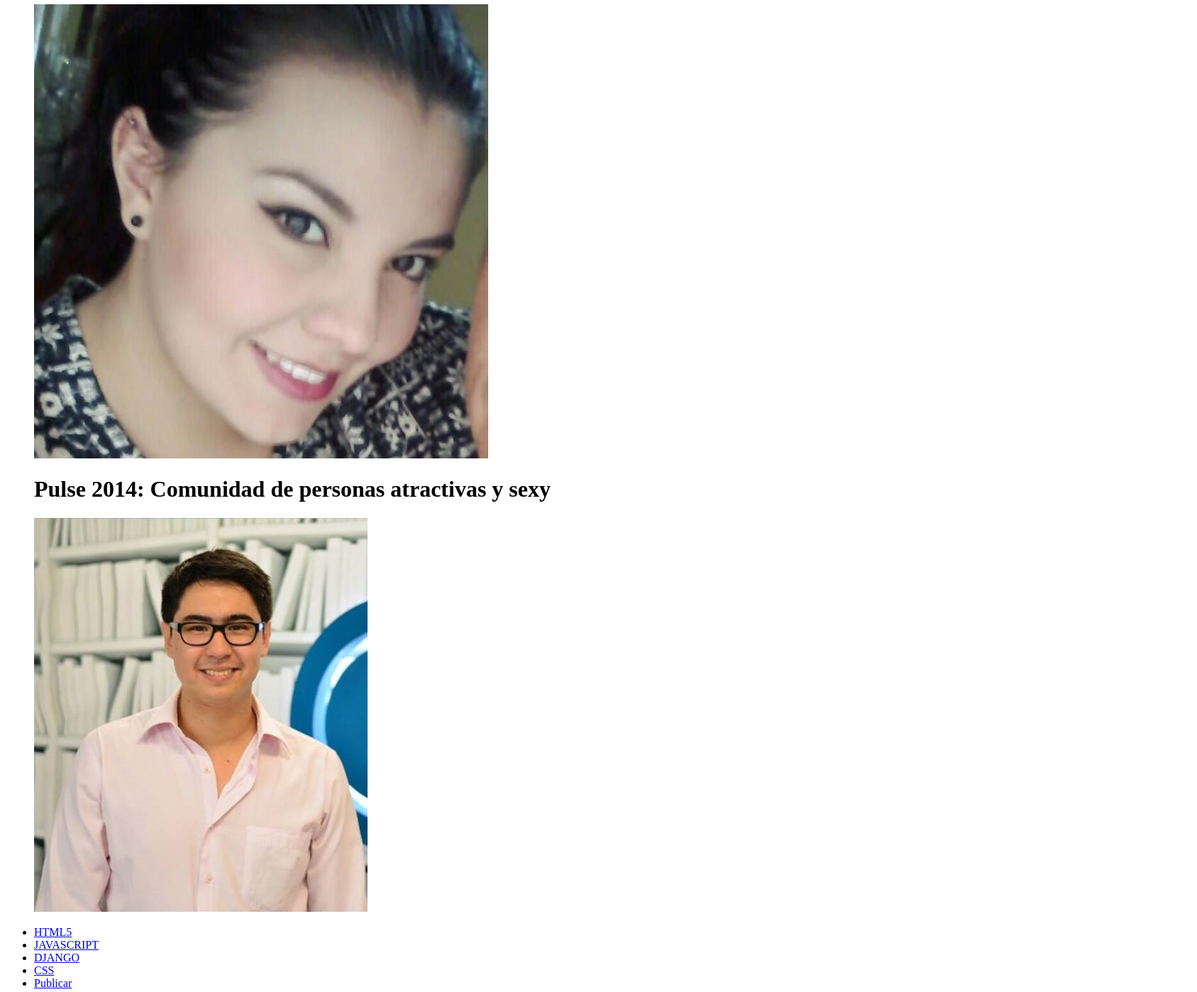
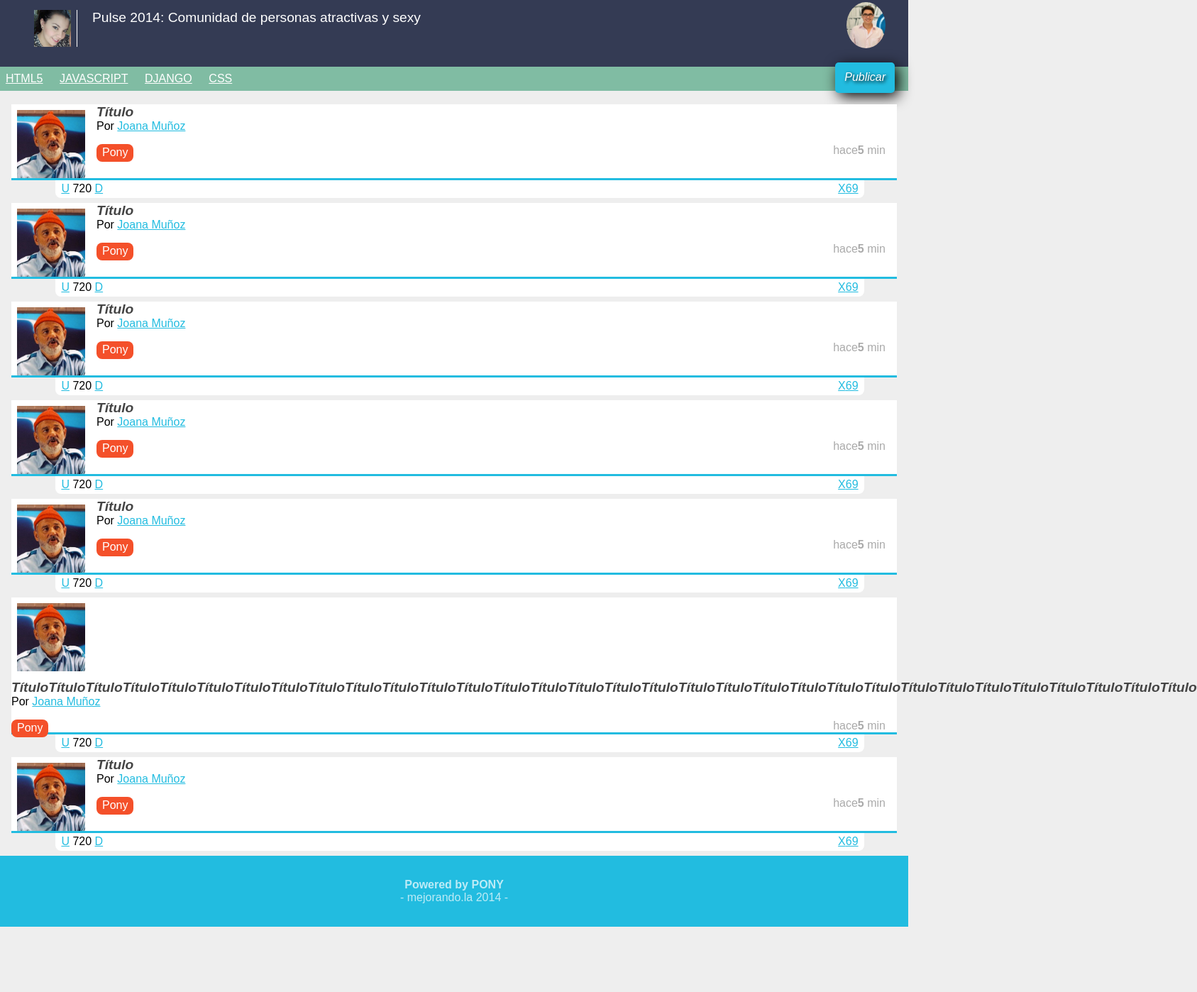
Before and after one commit to rauladrianga/disenowebonline, a plain HTML site: page index.html in a window 1280 px wide. Shown: the part 10-1408 px from the top of the page at 71% size, 1687 px wide, since content can reach past the window. After the commit the page ends 1316 px from the top, so only its background shows below. Drawn offline with Linux system fonts and the light colour scheme.

Commit message:
teminando clase 2

```diff
--- /dev/null
+++ b/estilos.css
@@ -0,0 +1,230 @@
+body
+{
+
+
+
+	background:#EEEEEE;
+	font-family: Arial;
+	font-size: 16px;
+}
+a{
+
+	color:#22bcE0;
+
+}
+header{
+	background:#343B54;
+	color:white;
+	padding:0.5em;
+	overflow: hidden;
+
+	position: relative;
+
+
+}
+header figure{
+	float: left;
+
+}
+header h1{
+
+	font-size: 1.2em;
+	font-weight: normal;
+	margin: 0.2em 5em 0 0;
+
+	position:absolute;
+	top:20px;
+	left:130px;
+
+
+}
+
+
+header #avatar{
+
+	margin: 4em 2em 0 0;
+	position:absolute;
+
+	top:0;
+	right:0;
+
+}
+header #avatar img{
+
+
+	width:55px;
+	border-radius: 50%;
+	margin: -70px 0 0 0px;
+
+}
+header #logo img{
+
+
+
+	border-right: 1px solid white;
+	margin-right: 0.5em;
+	padding-right: 0.5em;
+	width: 52px;
+
+}
+footer{
+
+
+	background: #22BCE0;
+	text-align: center;
+	color: white;
+	padding: 1em;
+	color: rgba(255,255,255,0.7);
+}
+footer p:first-child{
+
+	margin-bottom: 0;
+
+}
+footer p:last-child{
+
+	margin-top: 0;
+
+}
+footer p:last-child:before{
+
+
+	content: "- ";
+}
+footer p:last-child:after{
+
+
+	content: "- ";
+}
+
+nav{
+
+
+	background:#80BCA3;
+	padding: 0 0.5em;
+	position: relative;
+	}
+nav ul{
+
+
+	list-style: none;
+	margin: 0;
+	padding: 0;
+}
+nav ul #publicar_nav{
+
+	position: absolute;
+	top: -0.4em;
+	right: 0;
+
+}
+nav ul #publicar_nav a{
+	background: #22BCE0;
+	border-radius: 5px;
+	padding: 0.8em;
+	text-decoration: none;
+	font-style: italic;
+	text-shadow:rgba(0,0,0,1) 2px 2px 5px;
+	box-shadow:rgba(0,0,0,1) 5px 5px 20px;
+	}
+nav ul li{
+
+	display: inline-block;
+	margin: 0 1.2em 0 0 ;
+}
+nav ul li a{
+
+	color: white;
+	display: block;
+	padding: 0.5em 0;
+}
+#contenido{
+
+	margin:1em;
+
+}
+
+#contenido .item{
+
+
+	background: white;
+	border-bottom: 3px solid #22BCE0;
+	position: relative;
+	min-height: 104px;
+	margin-bottom: 2em;
+}
+#contenido .item .autorcito_item{
+
+	color:#AAA;
+	border: 1px solid red;
+}
+#contenido .item .votacion .comentarios_item,
+#contenido .item .votacion .guardar_item{
+
+	float: right;
+
+}
+#contenido .item .datos_item{
+
+
+		text-align: right;
+		margin: 1em 1em 0 0;
+}
+#contenido .item .datos_item .fecha_item{
+
+	color:#aaa;
+}
+#contenido .item .datos_item .tag_item{
+	background:#F4502A;
+	color: white;
+
+	text-decoration: none;
+	display: inline-block;
+	padding:0.2em 0.5em;
+	border-radius: 0.5em;
+	float: left;
+
+
+}
+#contenido .item .votacion{
+
+	position:absolute;
+	top:100%;
+	background: white;
+	width: 90%;
+	left:5%;
+	margin-top: 3px;
+	padding: 0.2em 0.5em;
+	border-radius: 0 0 0.5em 0.5em;
+}
+
+#contenido .item .imagen_item{
+
+	float: left;
+	margin: 0.5em 1em 0.5em 0.5em;
+	padding: 0;
+
+
+}
+#contenido .item .imagen_item img{
+
+		width: 96px;
+
+}
+
+#contenido .item .titulo_item{
+
+
+	font-size: 1.2em;
+	font-style: italic;
+	margin:1em 1em 0 0;
+
+}
+
+#contenido .item .titulo_item a{
+
+	color: #444;
+	text-decoration: none;
+
+
+}
--- a/index.html
+++ b/index.html
@@ -2,9 +2,10 @@
 <html lang ="es">
 <head>
 	 	<meta charset="utf-8"/>
-	 	<meta description="Proyecto de la primera generacion del 2014"/>
+	 	<meta name ="description" content="Proyecto de la primera generacion del 2014"/>
 		<title>Pulse2014, comunidad de personas atractivas e inteligentes</title>
-
+		<link rel="stylesheet" href="normalize.css"/>
+		<link rel="stylesheet" href="estilos.css"/>
 </head>
 <body>
 	<header>
@@ -35,17 +36,202 @@
 				<img src="imagen.jpg">
 			</figure>
 			<h2 class="titulo_item">
-				<a href="">título</a>
-				<div class"autor_item">
-				 <a href="#">por Joana Muñoz</a>
+				<a href="">Título</a>
+			</h2>
+
+			<div class"autorcito_item">
+					Por <a href="#"> Joana Muñoz</a>
+			</div>
+			<div class="datos_item">
+					<a href="#" class="tag_item">Pony</a>
+					<span class="fecha_item">
+						hace<strong>5</strong> min
+					</span>
+			</div>
+
+
+				<div class="votacion">
+					<a href="#" class="up">U</a>
+					720
+					<a href="#" class="down">D</a>
+					<a href="#" class="comentarios_item">69</a>
+					<a href="#" class="guardar_item">X</a>
 				</div>
-				<div class="datos_item">
+
+
+		</article>
+		<article class="item">
+			<figure class="imagen_item">
+				<img src="imagen.jpg">
+			</figure>
+			<h2 class="titulo_item">
+				<a href="">Título</a>
+			</h2>
+
+			<div class"autorcito_item">
+					Por <a href="#"> Joana Muñoz</a>
+			</div>
+			<div class="datos_item">
 					<a href="#" class="tag_item">Pony</a>
-					<span class="fecha_item">hace <strong>5</strong> min</span>
+					<span class="fecha_item">
+						hace<strong>5</strong> min
+					</span>
+			</div>
+
+
+				<div class="votacion">
+					<a href="#" class="up">U</a>
+					720
+					<a href="#" class="down">D</a>
 					<a href="#" class="comentarios_item">69</a>
-					<a href="#" class="guardar_item"></a>
+					<a href="#" class="guardar_item">X</a>
 				</div>
+
+
+		</article>
+		<article class="item">
+			<figure class="imagen_item">
+				<img src="imagen.jpg">
+			</figure>
+			<h2 class="titulo_item">
+				<a href="">Título</a>
 			</h2>
+
+			<div class"autorcito_item">
+					Por <a href="#"> Joana Muñoz</a>
+			</div>
+			<div class="datos_item">
+					<a href="#" class="tag_item">Pony</a>
+					<span class="fecha_item">
+						hace<strong>5</strong> min
+					</span>
+			</div>
+
+
+				<div class="votacion">
+					<a href="#" class="up">U</a>
+					720
+					<a href="#" class="down">D</a>
+					<a href="#" class="comentarios_item">69</a>
+					<a href="#" class="guardar_item">X</a>
+				</div>
+
+
+		</article>
+		<article class="item">
+			<figure class="imagen_item">
+				<img src="imagen.jpg">
+			</figure>
+			<h2 class="titulo_item">
+				<a href="">Título</a>
+			</h2>
+
+			<div class"autorcito_item">
+					Por <a href="#"> Joana Muñoz</a>
+			</div>
+			<div class="datos_item">
+					<a href="#" class="tag_item">Pony</a>
+					<span class="fecha_item">
+						hace<strong>5</strong> min
+					</span>
+			</div>
+
+
+				<div class="votacion">
+					<a href="#" class="up">U</a>
+					720
+					<a href="#" class="down">D</a>
+					<a href="#" class="comentarios_item">69</a>
+					<a href="#" class="guardar_item">X</a>
+				</div>
+
+
+		</article>
+		<article class="item">
+			<figure class="imagen_item">
+				<img src="imagen.jpg">
+			</figure>
+			<h2 class="titulo_item">
+				<a href="">Título</a>
+			</h2>
+
+			<div class"autorcito_item">
+					Por <a href="#"> Joana Muñoz</a>
+			</div>
+			<div class="datos_item">
+					<a href="#" class="tag_item">Pony</a>
+					<span class="fecha_item">
+						hace<strong>5</strong> min
+					</span>
+			</div>
+
+
+				<div class="votacion">
+					<a href="#" class="up">U</a>
+					720
+					<a href="#" class="down">D</a>
+					<a href="#" class="comentarios_item">69</a>
+					<a href="#" class="guardar_item">X</a>
+				</div>
+
+
+		</article>
+		<article class="item">
+			<figure class="imagen_item">
+				<img src="imagen.jpg">
+			</figure>
+			<h2 class="titulo_item">
+				<a href="">TítuloTítuloTítuloTítuloTítuloTítuloTítuloTítuloTítuloTítuloTítuloTítuloTítuloTítuloTítuloTítuloTítuloTítuloTítuloTítuloTítuloTítuloTítuloTítuloTítuloTítuloTítuloTítuloTítuloTítuloTítuloTítulo</a>
+			</h2>
+
+			<div class"autorcito_item">
+					Por <a href="#"> Joana Muñoz</a>
+			</div>
+			<div class="datos_item">
+					<a href="#" class="tag_item">Pony</a>
+					<span class="fecha_item">
+						hace<strong>5</strong> min
+					</span>
+			</div>
+
+
+				<div class="votacion">
+					<a href="#" class="up">U</a>
+					720
+					<a href="#" class="down">D</a>
+					<a href="#" class="comentarios_item">69</a>
+					<a href="#" class="guardar_item">X</a>
+				</div>
+
+
+		</article>
+		<article class="item">
+			<figure class="imagen_item">
+				<img src="imagen.jpg">
+			</figure>
+			<h2 class="titulo_item">
+				<a href="">Título</a>
+			</h2>
+
+			<div class"autorcito_item">
+					Por <a href="#"> Joana Muñoz</a>
+			</div>
+			<div class="datos_item">
+					<a href="#" class="tag_item">Pony</a>
+					<span class="fecha_item">
+						hace<strong>5</strong> min
+					</span>
+			</div>
+
+
+				<div class="votacion">
+					<a href="#" class="up">U</a>
+					720
+					<a href="#" class="down">D</a>
+					<a href="#" class="comentarios_item">69</a>
+					<a href="#" class="guardar_item">X</a>
+				</div>
+
 
 		</article>
 	</section>
```
Also changed, not shown: Pulse2014, comunidad de personas atractivas e inteligentes.html (added, +66 -0 lines), Pulse2014, comunidad de personas atractivas e inteligentes_files/avatar.jpg (added), Pulse2014, comunidad de personas atractivas e inteligentes_files/imagen.jpg (added), Pulse2014, comunidad de personas atractivas e inteligentes_files/jessy.jpg (added), normalize.css (added).
